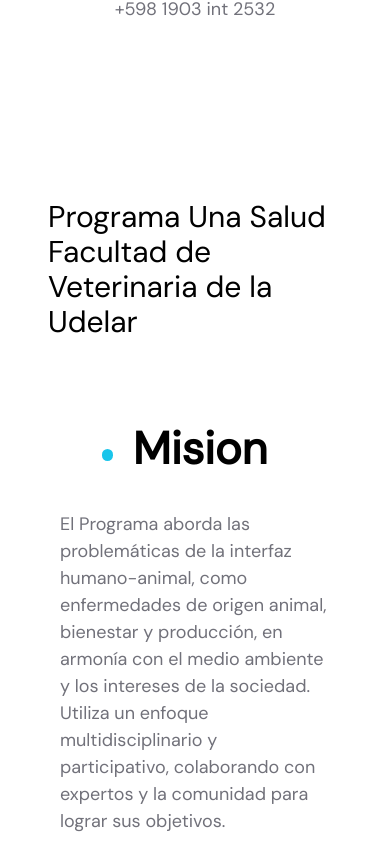
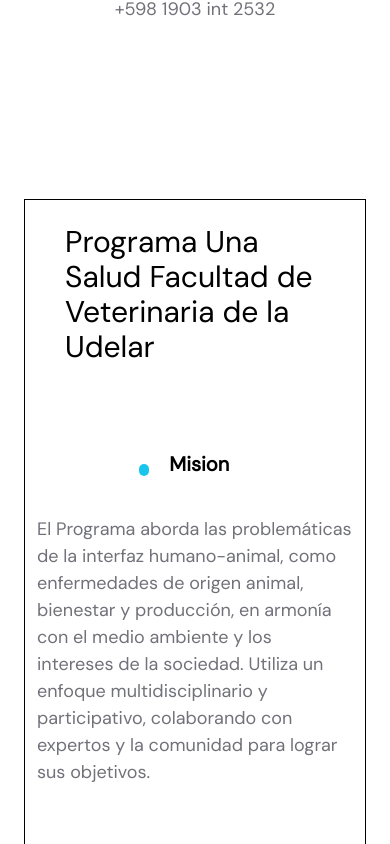
Before and after one commit to fvetuy/unasalud, a React app: page / in a window 390 px wide. Shown: the part 760-1604 px from the top of the page. Built offline with nearby package versions, Linux system fonts and the light colour scheme; the HTML template or start-up script is replaced by a standard one.

Commit message:
solucionado el tama;o de mision vision

```diff
--- a/src/App.jsx
+++ b/src/App.jsx
@@ -1,14 +1,13 @@
 import React from 'react'
 import styles from './style';
 import { Route, Routes } from 'react-router-dom';
-import { Inicio, Programa, Actividades, Noticias, UbicacionContacto } from './pages';
+import { Inicio, Programa, Actividades, Noticias } from './pages';
 import { NavBar, Footer } from './components';
 
 const EInicio = () => <Inicio/>
 const EPrograma = () => <Programa/>
 const EActividades = () => <Actividades/>
 const ENoticias = () => <Noticias/>
-const EUbicacionContacto = () => <UbicacionContacto/>
 
 const App = () => (
   <div className='bg-white w-full overflow-hidden'>
@@ -24,7 +23,6 @@
         <Route path='/programa' element={<EPrograma />}/>
         <Route path='/actividades' element={<EActividades />}/>
         <Route path='/noticias' element={<ENoticias />}/>
-        <Route path='/ubicacion-contacto' element={<EUbicacionContacto />}/>
     </Routes>
 
     <div className={`mb-0`}>
--- a/src/components/mision-vision.jsx
+++ b/src/components/mision-vision.jsx
@@ -4,14 +4,13 @@
 
 const misionVision = () => {
   return (
-    <section id='misionVision' className={`flex justify-center items-center flex-col mt-16 sm:mt-80 sm:flex-row flex-wrap sm:mb-20 m-6`}>
-  <h4 className={`${styles.h4text} ${styles.flexCenter} xs:mb-2 mb-10`}>Programa Una Salud Facultad de Veterinaria de la Udelar</h4>
-
+    <section id='misionVision' className={`flex justify-center items-center flex-col mt-16 sm:mt-80 sm:flex-row flex-wrap sm:mb-20 m-6 border border-black py-6`}>
+  <h4 className={`${styles.h4text} ${styles.flexCenter} px-10 xs:mb-2 mb-10 `}>Programa Una Salud Facultad de Veterinaria de la Udelar</h4>
     {misionYVision.map((misionVision) => (
       <div key={misionVision.id} className={`${styles.flexCenter} flex-1 flex items-center flex-col m-3 mt-5`}>
         <div className="flex items-center">
           <div className="w-3 h-3 bg-secondary rounded-full"></div>
-        <h4 className={`${styles.h3text} text-black self-auto mb-3 p-5`}>
+          <h4 className={`font-dmsans text-[20px] xs:text-[30px] font-bold leading-[40px] xs:leading-[40px] w-full text-black self-auto mb-3 p-5`}>
             {misionVision.id}
           </h4>
         </div>
--- a/src/components/muestra-actividades-inicio.jsx
+++ b/src/components/muestra-actividades-inicio.jsx
@@ -17,7 +17,7 @@
 
         <div className="grid grid-cols-1 sm:grid-cols-2 md:grid-cols-3 gap-4">
           {[...actividades].slice(0, 3).map((actividad) => (
-            <div key={actividad.id} className={`${styles.flexCenter} flex-1 flex items-center flex-col m-3 mt-5`}>
+            <div key={actividad.id} className={`${styles.flexStart} flex-1 flex  flex-col m-3 mt-5`}>
               <div className="flex items-center">
                 <div className="w-16 h-16">
                   <img src={actividad.icono} alt="Imagen de la actividad" />
--- a/src/pages/index.js
+++ b/src/pages/index.js
@@ -2,7 +2,6 @@
 import Programa from './programa';
 import Actividades from './actividades';
 import Noticias from './noticias';
-import UbicacionContacto from './ubicacion-contacto'
 
 export {
 
@@ -10,5 +9,4 @@
     Programa,
     Actividades,
     Noticias,
-    UbicacionContacto,
 };
--- a/src/pages/inicio.jsx
+++ b/src/pages/inicio.jsx
@@ -10,7 +10,7 @@
         <Hero/>
       </div>
     </div>
-    <div className={`${styles.paddingX} ${styles.flexCenter}`}>
+    <div className={`sm:px-6 px-0 ${styles.flexCenter}`}>
       <div className={`${styles.boxWidth}`}>
         <MisionVision/>
       </div>
--- a/src/pages/ubicacion-contacto.jsx
+++ /dev/null
@@ -1,9 +0,0 @@
-import React from 'react'
-
-const ubicacionContacto = () => {
-  return (
-    <div>ubicacion-contacto</div>
-  )
-}
-
-export default ubicacionContacto
```
Lines whose indentation alone changed are shown as unchanged.
